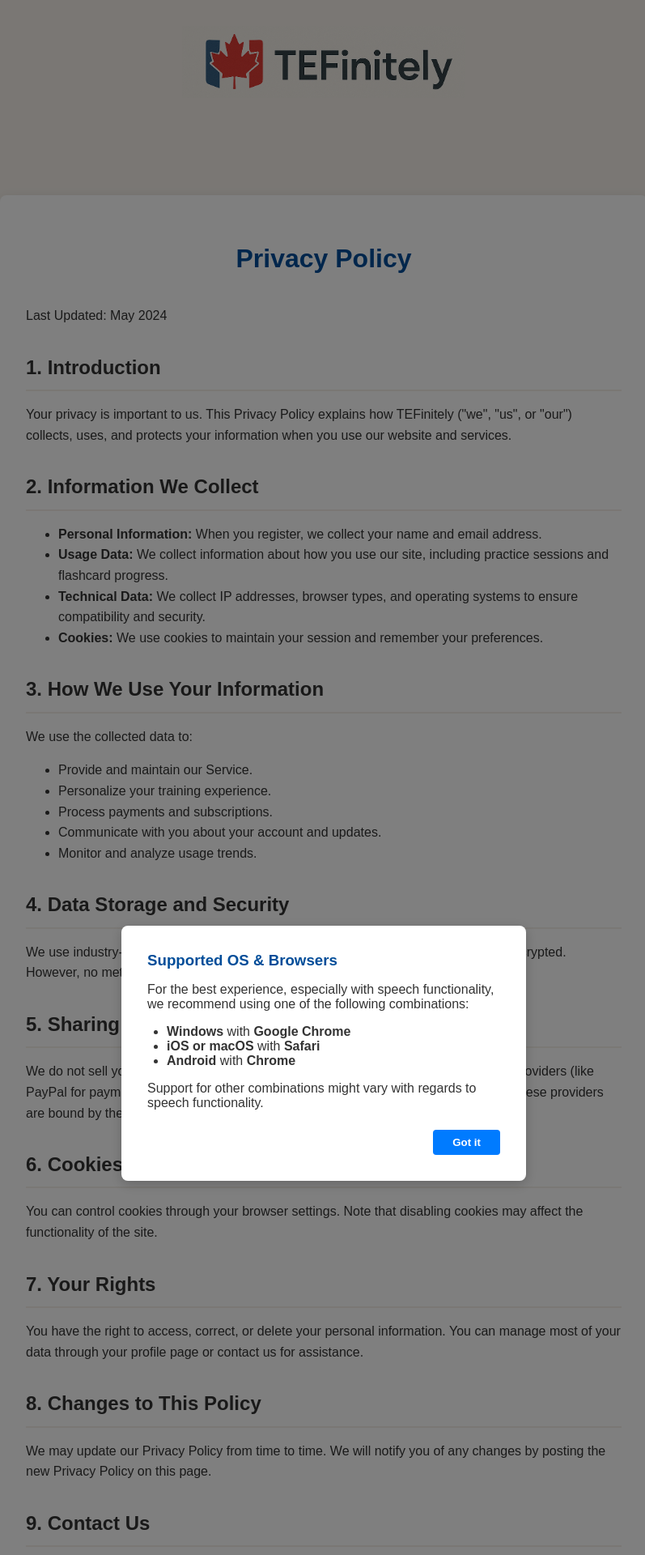
After one commit to eben80/tefinitely, a PHP site: page /privacy.html in a window 1280 px wide. The commit adds this page. Shown: the top 1920 px of the page at 81% size, without its empty margins (240-1037 px from the left). Run offline with PHP 8.4, Linux system fonts and the light colour scheme; a stand-in replaces the project's code that opens the database connection.

Commit message:
Add Terms of Service and Privacy Policy pages
- Create terms.html and privacy.html with professional content.
- Include specific clauses for Fair Use and discretionary Refund Policy.
- Update all site footers to include links to the new legal pages.
- Standardize footer layout across all pages to accommodate new links.

Co-authored-by: eben80 <2545460+eben80@users.noreply.github.com>

```diff
--- /dev/null
+++ b/privacy.html
@@ -0,0 +1,155 @@
+<!DOCTYPE html>
+<html lang="en">
+<head>
+<base href="/">
+<meta charset="UTF-8" />
+<meta name="viewport" content="width=device-width, initial-scale=1" />
+<title>Privacy Policy - TEFinitely</title>
+<link rel="icon" href="img/favicon/favicon.ico" sizes="any">
+<link rel="icon" href="img/favicon/favicon.svg" type="image/svg+xml">
+<link rel="apple-touch-icon" href="img/favicon/apple-touch-icon.png">
+<link rel="manifest" href="img/favicon/site.webmanifest">
+<link rel="stylesheet" href="css/toast.css">
+<link rel="stylesheet" href="css/main.css">
+<link rel="stylesheet" href="https://cdn.jsdelivr.net/npm/bootstrap-icons@1.13.1/font/bootstrap-icons.min.css">
+<style>
+    .legal-content {
+        max-width: 800px;
+        margin: 4rem auto;
+        padding: 2rem;
+        background: #fff;
+        border-radius: 8px;
+        box-shadow: 0 4px 15px rgba(0,0,0,0.1);
+        line-height: 1.6;
+    }
+    .legal-content h1 {
+        color: #004d99;
+        text-align: center;
+        margin-bottom: 2rem;
+    }
+    .legal-content h2 {
+        color: #333;
+        margin-top: 2rem;
+        border-bottom: 2px solid #f5f0ea;
+        padding-bottom: 0.5rem;
+    }
+    .legal-content p, .legal-content ul {
+        margin-bottom: 1rem;
+    }
+</style>
+</head>
+<body>
+<header>
+    <a href="index.html"><img src="img/top_logo_light.png" alt="TEFinitely Logo" class="logo"></a>
+</header>
+<div id="toast-container"></div>
+<nav class="main-nav" id="user-status" style="display: none;">
+    <button class="hamburger-menu" id="hamburger-menu" aria-label="Toggle menu" aria-expanded="false">
+        <i class="bi bi-list"></i>
+    </button>
+    <div class="nav-content" id="nav-content">
+        <div class="nav-links">
+            <div class="dropdown">
+                <a href="oral_expression.php" class="dropbtn">Oral Expression</a>
+                <div class="dropdown-content">
+                    <a href="oral_expression_section_a.php">Flashcards</a>
+                    <a href="practise/section_a/index.php">Section A Practice</a>
+                    <a href="practise/section_b/index.php">Section B Practice</a>
+                </div>
+            </div>
+            <a href="training.php">Phased Training</a>
+            <a href="profile.php">Profile</a>
+            <a id="admin-link" href="admin.php" style="display: none;">Admin Portal</a>
+        </div>
+        <div class="nav-user">
+            <span id="first-name-display"></span>
+            <button id="logoutBtn">Logout</button>
+        </div>
+    </div>
+</nav>
+
+<div class="container">
+    <div class="legal-content">
+        <h1>Privacy Policy</h1>
+        <p>Last Updated: May 2024</p>
+
+        <h2>1. Introduction</h2>
+        <p>Your privacy is important to us. This Privacy Policy explains how TEFinitely ("we", "us", or "our") collects, uses, and protects your information when you use our website and services.</p>
+
+        <h2>2. Information We Collect</h2>
+        <ul>
+            <li><strong>Personal Information:</strong> When you register, we collect your name and email address.</li>
+            <li><strong>Usage Data:</strong> We collect information about how you use our site, including practice sessions and flashcard progress.</li>
+            <li><strong>Technical Data:</strong> We collect IP addresses, browser types, and operating systems to ensure compatibility and security.</li>
+            <li><strong>Cookies:</strong> We use cookies to maintain your session and remember your preferences.</li>
+        </ul>
+
+        <h2>3. How We Use Your Information</h2>
+        <p>We use the collected data to:</p>
+        <ul>
+            <li>Provide and maintain our Service.</li>
+            <li>Personalize your training experience.</li>
+            <li>Process payments and subscriptions.</li>
+            <li>Communicate with you about your account and updates.</li>
+            <li>Monitor and analyze usage trends.</li>
+        </ul>
+
+        <h2>4. Data Storage and Security</h2>
+        <p>We use industry-standard security measures to protect your data. Your password is encrypted. However, no method of transmission over the Internet is 100% secure.</p>
+
+        <h2>5. Sharing Your Information</h2>
+        <p>We do not sell your personal information. We may share data with third-party service providers (like PayPal for payments or OpenAI for AI features) as necessary to provide our service. These providers are bound by their own privacy policies.</p>
+
+        <h2>6. Cookies and Tracking</h2>
+        <p>You can control cookies through your browser settings. Note that disabling cookies may affect the functionality of the site.</p>
+
+        <h2>7. Your Rights</h2>
+        <p>You have the right to access, correct, or delete your personal information. You can manage most of your data through your profile page or contact us for assistance.</p>
+
+        <h2>8. Changes to This Policy</h2>
+        <p>We may update our Privacy Policy from time to time. We will notify you of any changes by posting the new Privacy Policy on this page.</p>
+
+        <h2>9. Contact Us</h2>
+        <p>If you have any questions about this Privacy Policy, please contact us at <a href="mailto:tefinitely@gmail.com">tefinitely@gmail.com</a>.</p>
+    </div>
+</div>
+
+<footer class="landing-footer">
+    <div class="footer-grid">
+        <div class="footer-column">
+            <img src="img/top_logo_light.png" alt="TEFinitely Logo" class="footer-logo">
+            <p>Your guide to succeeding on the TEF Canada exam.</p>
+        </div>
+        <div class="footer-column">
+            <h4>Quick Links</h4>
+            <ul>
+                <li><a href="oral_expression.php">Oral Expression</a></li>
+                <li><a href="training.php">Phased Training</a></li>
+                <li><a href="profile.php">Profile</a></li>
+            </ul>
+        </div>
+        <div class="footer-column">
+            <h4>Legal</h4>
+            <ul>
+                <li><a href="terms.html">Terms of Service</a></li>
+                <li><a href="privacy.html">Privacy Policy</a></li>
+            </ul>
+        </div>
+        <div class="footer-column">
+            <h4>Contact</h4>
+            <p><a href="mailto:tefinitely@gmail.com">Email Us</a></p>
+            <p><a href="javascript:void(0)" onclick="window.showBrowserSupportPopup()">Supported OS / Browsers</a></p>
+        </div>
+    </div>
+    <div class="footer-bottom">
+        <p>© 2026 tefinitely.com | All Rights Reserved</p>
+    </div>
+</footer>
+
+<script src="js/toast.js"></script>
+<script src="js/browser-support.js"></script>
+<script src="js/auth.js"></script>
+<script src="js/nav.js"></script>
+<script src="js/cookie-banner.js"></script>
+</body>
+</html>
```
Also changed, not shown: admin.php (+7 -3 lines), index.html (+7 -3 lines), logged_in.php (+7 -3 lines), oral_expression.php (+7 -3 lines), oral_expression_section_a.php (+7 -3 lines), profile.php (+7 -3 lines), terms.html (added, +149 -0 lines), training.php (+7 -3 lines).
